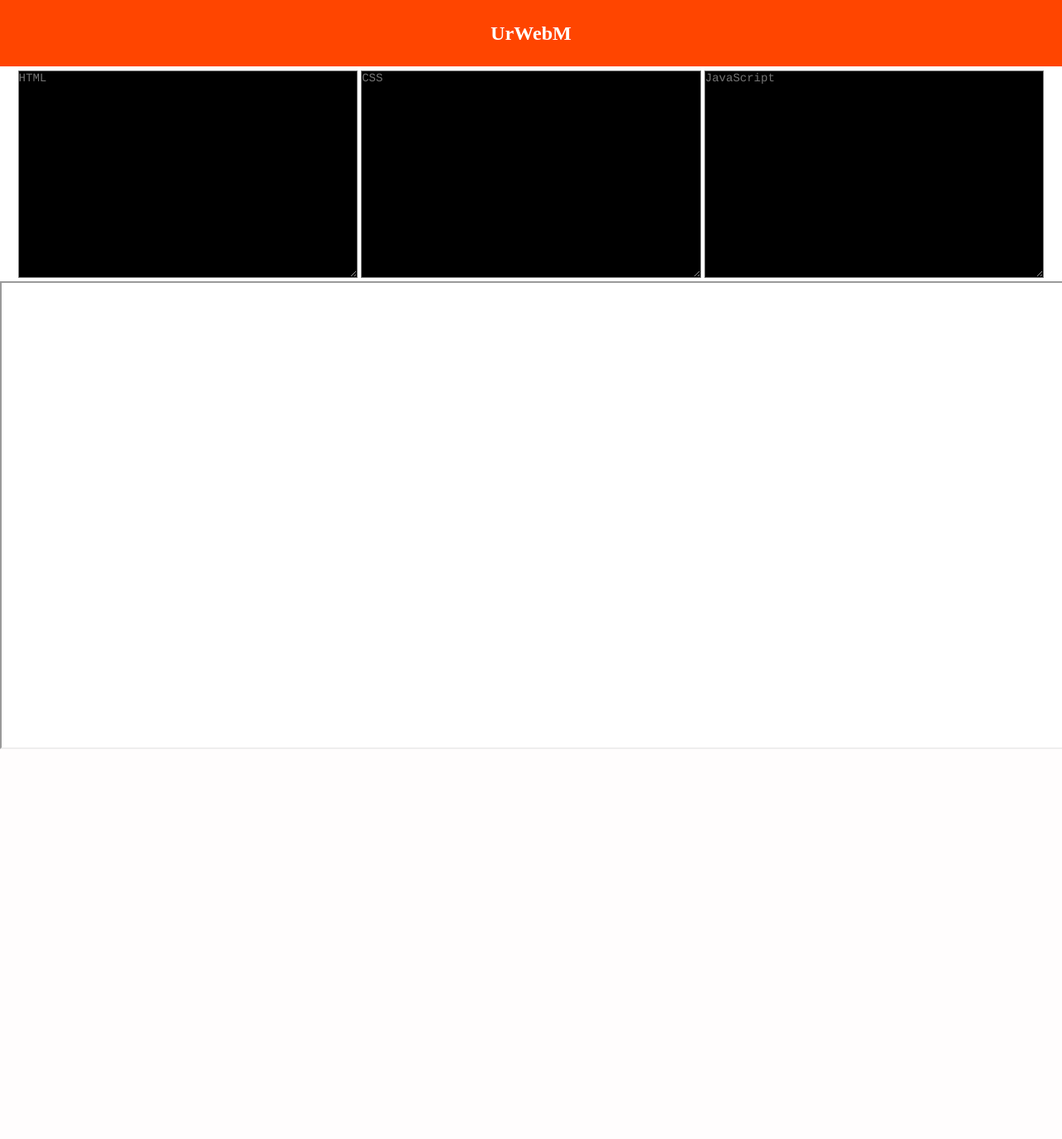
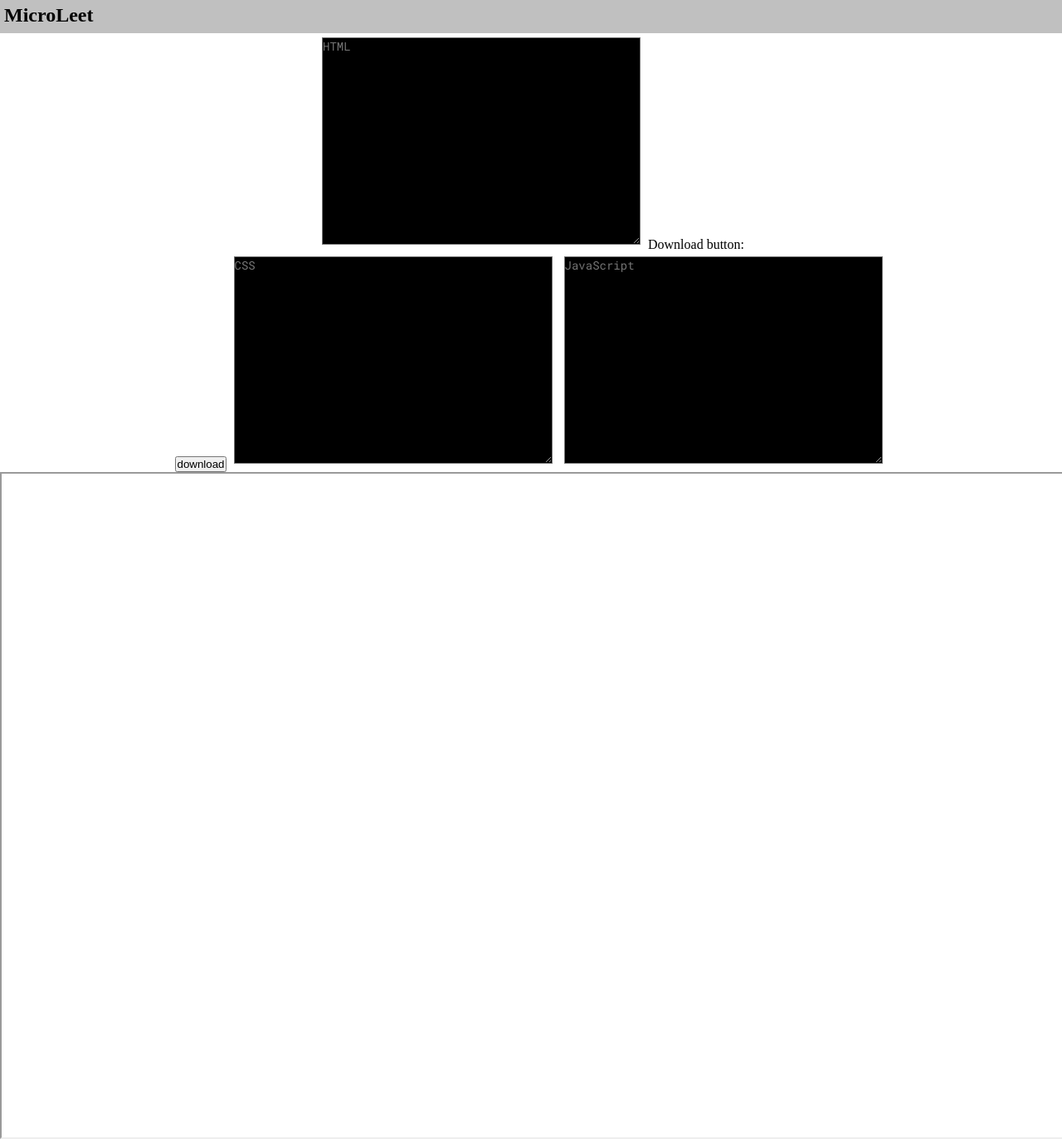
Before and after one commit to Kallyan01/ONcode-editor, a PHP site: page / in a window 1280 px wide. Shown: the whole page at 83% size. Before the commit the page ends 903 px from the top, so only its background shows below. Run offline with PHP 8.4, Linux system fonts and the light colour scheme.

Commit message:
comitted

```diff
--- a/codeedit.html
+++ b/codeedit.html
@@ -9,14 +9,29 @@
   <body>
     <nav>
       <div class="navigation">
-        <h1>UrWebM</h1>
+        <h1>MicroLeet</h1>
       </div>
     </nav>
-    <textarea id="html" placeholder="HTML"></textarea>
-    <textarea id="css" placeholder="CSS"></textarea>
-    <textarea id="js" placeholder="JavaScript"></textarea>
+    <textarea id="html" id="down" class="down" placeholder="HTML"></textarea>
+
+    Download button: <br />
+    <input value='download' type='button'
+    onclick='doDL(document.getElementById("html").value)' />
+
+    <textarea id="css" class="down"  placeholder="CSS"></textarea>
+    <textarea id="js" class="down" placeholder="JavaScript"></textarea>
     <iframe id="code"></iframe>
 
     <script type="text/javascript" src="app.js"></script>
+
+
+
+<script type='text/javascript'>
+function doDL(s){
+    function dataUrl(data) {return "data:x-application/text," + escape(data);}
+    window.open(dataUrl(s));
+}
+</script>
+
   </body>
 </html>
--- a/style.css
+++ b/style.css
@@ -1,3 +1,4 @@
+@import url('https://fonts.googleapis.com/css2?family=Roboto+Mono&display=swap');
 *
 {
   margin: 0;
@@ -8,16 +9,16 @@ body {
   }
 
   textarea {
-    width: 32%;
+    width: 30%;
     float: top;
     min-height: 250px;
     overflow: scroll;
-    margin: auto;
+    margin: 5px;
     display: inline-block;
     background: #f4f4f9;
     outline: none;
     margin-top: 5px;;
-    font-family: Courier, sans-serif;
+    font-family: 'Roboto Mono', monospace;
     font-size: 14px;
     background-color: black;
     color:white;
@@ -28,19 +29,20 @@ body {
     bottom: 0;
     position: relative;
     width: 100%;
-    height: 35em;
+    height: 50em;
   }
   .navigation
   {
-    display: grid;
     position: relative;
-    background-color: orangered;
-    color: white;
+    background-color:rgba(3, 3, 3, 0.247);
+    color: black;
     width: 100%;
-    height: 10%;;
-    margin: auto;
+    height: 5%;
   }
   .navigation h1
   {
-    margin: auto;
+    float: left;
+
+    margin: 5px ;
+    margin-top: 5px;
   }
```
Also changed, not shown: app.js (+4 -3 lines).
